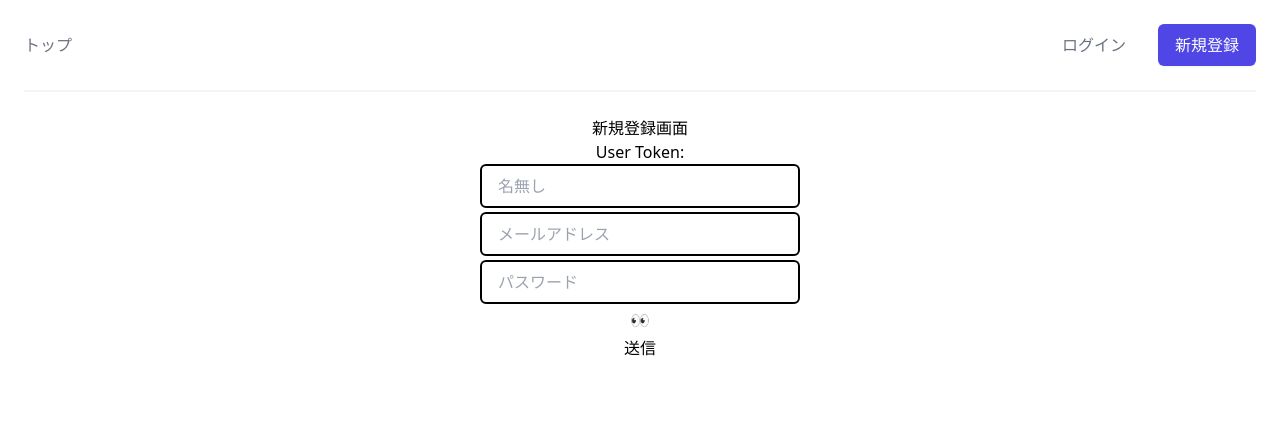
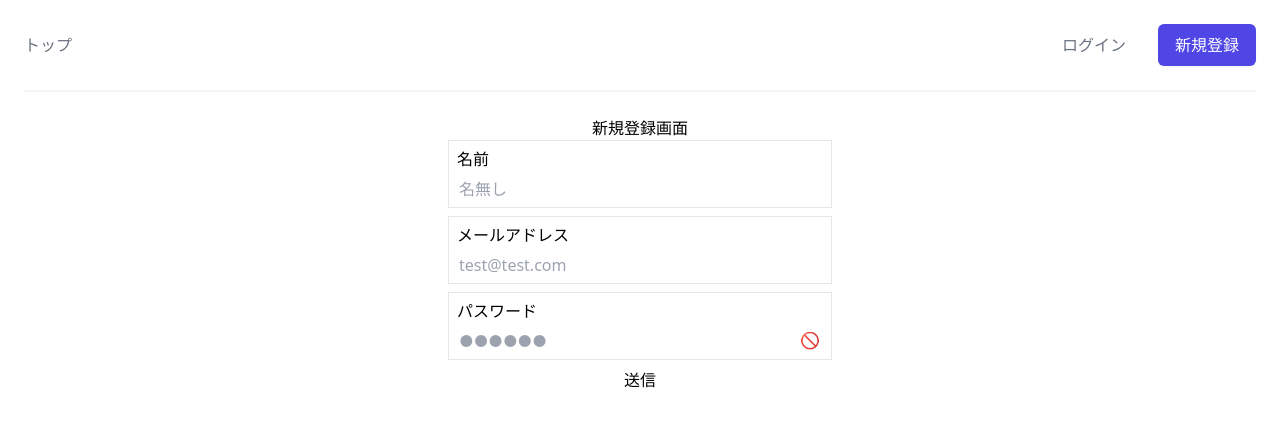
Before and after one commit to komura-c/react-mission, a React (Create React App) app: page /signup in a window 1280 px wide. Shown: the top 426 px of the page. Built offline with nearby package versions, Linux system fonts and the light colour scheme.

Commit message:
feat(app): add Input, userContext, getUser

```diff
--- a/src/Lib/Apis.ts
+++ b/src/Apis/CreateUser.ts
@@ -1,15 +1,20 @@
 import axios from "axios";
+
 interface CreateUserData {
   name: string,
   email: string,
   password: string
 }
 
-export const createUser = (createUserData: CreateUserData): Promise<{ token: string }> => {
+interface CreateUserResponse {
+  token: string,
+}
+
+export const createUser = (createUserData: CreateUserData): Promise<CreateUserResponse> => {
   const endpoint = `${process.env.REACT_APP_API_ENDPOINT_URL}/users`
   return new Promise((resolve, reject) => {
     axios.post(endpoint, createUserData)
-      .then((res: { data: { token: string } }) => {
+      .then((res: { data: CreateUserResponse }) => {
         resolve(res.data);
       })
       .catch((err: Error) => {
--- /dev/null
+++ b/src/Apis/GetUser.ts
@@ -0,0 +1,24 @@
+import axios from "axios";
+
+interface GetUserResponse {
+  name: string,
+}
+
+export const getUser = (token: string): Promise<GetUserResponse> => {
+  const endpoint = `${process.env.REACT_APP_API_ENDPOINT_URL}/users`
+  const config = {
+    headers: {
+      Authorization: `Bearer ${token}`,
+    }
+  }
+
+  return new Promise((resolve, reject) => {
+    axios.get(endpoint, config)
+      .then((res: { data: GetUserResponse }) => {
+        resolve(res.data);
+      })
+      .catch((err: Error) => {
+        reject(err);
+      });
+  });
+}
--- a/src/App.tsx
+++ b/src/App.tsx
@@ -1,6 +1,7 @@
 import { BrowserRouter as Router, Route, Switch } from "react-router-dom";
 
 import { SessionProvider } from "./Context/SessionContext";
+import { UserProvider } from "./Context/UserContext";
 
 import { Header } from "./Components/Header";
 
@@ -12,6 +13,7 @@ export const App = () => {
   return (
     <Router>
       <SessionProvider>
+        <UserProvider>
           <Header />
           <div className="pt-6 p-2 text-center">
             <Switch>
@@ -26,6 +28,7 @@ export const App = () => {
               </Route>
             </Switch>
           </div>
+        </UserProvider>
       </SessionProvider>
     </Router>
   );
--- /dev/null
+++ b/src/Components/Input.tsx
@@ -0,0 +1,56 @@
+import { ChangeEvent, useRef } from "react";
+
+interface InputProps {
+  id: string;
+  placeholder: string;
+  label: string;
+  type: string;
+  onChange: (event: ChangeEvent<HTMLInputElement>) => void;
+  [x: string]: any;
+}
+
+export const Input = (props: InputProps) => {
+  const {
+    id,
+    wrapperClassName = '',
+    placeholder = '',
+    label = '',
+    type = 'text',
+    error = false,
+    errorText = '',
+    required = false,
+    ...rest
+  } = props;
+
+  const inputRef = useRef<HTMLInputElement>(null);
+
+  return (
+    <div className={wrapperClassName}>
+      <div
+        className={`border transition duration-150 ease-in-out ${error
+          ? 'focus-within:border-red border-red'
+          : 'focus-within:border-primary border-gray-gray4'
+          }`}
+        onClick={() => inputRef.current?.focus()}
+      >
+        <label
+          htmlFor={id}
+          className='text-base text-left float-left pl-2 text-primary font-normal placeholder-gray-gray4 py-1.5'
+        >
+          {label} {required && <span className='text-red'>*</span>}
+        </label>
+        <input
+          ref={inputRef}
+          type={type}
+          className='w-full px-2.5 pb-1.5 text-primary outline-none text-base font-medium rounded-md'
+          id={id}
+          placeholder={placeholder}
+          {...rest}
+        />
+      </div>
+      {errorText && (
+        <p className='text-xs pl-2  text-red mb-4'>{errorText}</p>
+      )}
+    </div>
+  );
+};
--- a/src/Context/SessionContext.tsx
+++ b/src/Context/SessionContext.tsx
@@ -5,12 +5,12 @@ interface SessionContextProps {
   updateToken: (value: string) => void;
 }
 
-const createDefaultUser = (): SessionContextProps => ({
+const createDefaultToken = (): SessionContextProps => ({
   token: '',
   updateToken: value => { }
 });
 
-export const SessionContext = createContext<SessionContextProps>(createDefaultUser());
+export const SessionContext = createContext<SessionContextProps>(createDefaultToken());
 
 export const SessionProvider: FC = props => {
   const [token, setToken] = useState<string>('');
--- /dev/null
+++ b/src/Context/UserContext.tsx
@@ -0,0 +1,23 @@
+import { createContext, FC, useState } from "react";
+
+interface UserContextProps {
+  name: string;
+  updateName: (value: string) => void;
+}
+
+const createDefaultUser = (): UserContextProps => ({
+  name: '',
+  updateName: value => { }
+});
+
+export const UserContext = createContext<UserContextProps>(createDefaultUser());
+
+export const UserProvider: FC = props => {
+  const [name, setName] = useState<string>('');
+
+  return (
+    <UserContext.Provider value={{ name, updateName: setName }}>
+      {props.children}
+    </UserContext.Provider>
+  );
+};
--- a/src/Pages/SignUp.tsx
+++ b/src/Pages/SignUp.tsx
@@ -1,10 +1,15 @@
 import { ChangeEvent, FormEvent, useContext, useState } from "react";
 import { useHistory } from "react-router-dom";
 import { SessionContext } from "../Context/SessionContext";
-import { createUser } from "../Lib/Apis"
+import { UserContext } from "../Context/UserContext";
+
+import { createUser } from "../Apis/CreateUser"
+
+import { Input } from "../Components/Input";
 
 export const SignUp = () => {
   const tokenContext = useContext(SessionContext);
+  const nameContext = useContext(UserContext);
 
   const [name, setName] = useState<string>('');
   const [email, setEmail] = useState<string>('');
@@ -13,67 +18,69 @@ export const SignUp = () => {
 
   const history = useHistory();
 
-  const handleSubmit = (event: FormEvent<HTMLFormElement>) => {
-    createUser({ name, email, password })
-      .then((res) => {
-        if (res.token) {
+  const handleSubmit = async (event: FormEvent<HTMLFormElement>) => {
+    try {
       history.push('/')
-          tokenContext.updateToken(res.token)
-        } else {
-          throw Error('Unknown response error')
+      const { token } = await createUser({ name, email, password });
+      if (!token) {
+        alert('レスポンスエラーです。再度お試しください。');
+        throw Error('Unknown response error');
       }
-      })
-      .catch((err: Error) => {
-        console.error(err.message);
-      });
+      tokenContext.updateToken(token);
+      nameContext.updateName(name);
+    } catch (error: unknown) {
+      console.error(error);
+    }
     event.preventDefault();
   }
 
   const handleChange = (event: ChangeEvent<HTMLInputElement>) => {
-    if (event.target.name === 'name') {
-      setName(event.target.value)
+    if (event.target.id === 'name') {
+      return setName(event.target.value)
     }
-    if (event.target.name === 'email') {
-      setEmail(event.target.value)
+    if (event.target.id === 'email') {
+      return setEmail(event.target.value)
     }
-    if (event.target.name === 'password') {
-      setPassword(event.target.value)
+    if (event.target.id === 'password') {
+      return setPassword(event.target.value)
     }
   }
 
   return (
     <>
       <h1>新規登録画面</h1>
-      <h3>User Token: {tokenContext.token}</h3>
-      <form className="flex flex-col gap-y-1" onSubmit={handleSubmit}>
-        <input
+      <form className="flex flex-col gap-y-2 w-96 mx-auto" onSubmit={handleSubmit}>
+        <Input
           type="text"
-          autoCapitalize="off"
-          name="name"
+          id="name"
           value={name}
+          label="名前"
           placeholder="名無し"
           onChange={handleChange}
-          className="border-black border-2 bg-white focus:outline-none focus:shadow-outline py-2 px-4 rounded-md w-80 mx-auto"
         />
-        <input
+        <Input
           type="email"
-          autoCapitalize="off"
-          name="email"
+          id="email"
           value={email}
-          placeholder="メールアドレス"
+          label="メールアドレス"
+          placeholder="test@test.com"
           onChange={handleChange}
-          className="border-black border-2 bg-white focus:outline-none focus:shadow-outline py-2 px-4 rounded-md w-80 mx-auto"
         />
-        <input
+        <div className="relative">
+          <Input
             type={isMaskPassword ? "password" : "text"}
-          autoCapitalize="off"
-          name="password"
+            id="password"
             value={password}
-          placeholder="パスワード"
+            label="パスワード"
+            placeholder="●●●●●●"
             onChange={handleChange}
-          className="border-black border-2 bg-white focus:outline-none focus:shadow-outline py-2 px-4 rounded-md w-80 mx-auto"
           />
-        <button type="button" onClick={() => { setIsMaskPassword(isMaskPassword => !isMaskPassword) }}>👀</button>
+          <button type="button"
+            className="absolute right-4 bottom-2 w-4"
+            onClick={() => { setIsMaskPassword(isMaskPassword => !isMaskPassword) }}>
+            {isMaskPassword ? '🚫' : '👁'}
+          </button>
+        </div>
         <button type="submit">送信</button>
       </form>
     </>
--- a/src/Pages/Top.tsx
+++ b/src/Pages/Top.tsx
@@ -1,16 +1,18 @@
 import { useContext } from "react";
 import { Link } from "react-router-dom";
 import { SessionContext } from "../Context/SessionContext";
+import { UserContext } from "../Context/UserContext";
 
 export const Top = () => {
   const tokenContext = useContext(SessionContext);
+  const nameContext = useContext(UserContext);
 
   return (
     <>
       <h1>トップページ</h1>
       <h3>
         {tokenContext.token
-          ? 'Welcome'
+          ? `Welcome ${nameContext.name}`
           : <NotLogin />
         }
       </h3>
```
Lines whose indentation alone changed are shown as unchanged.
